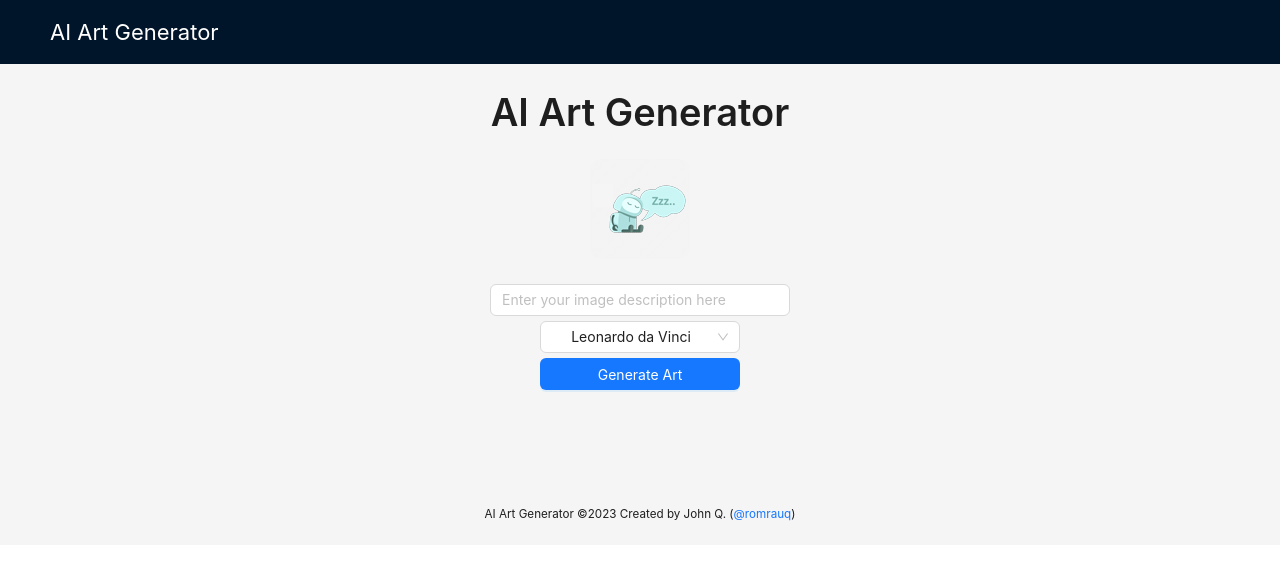
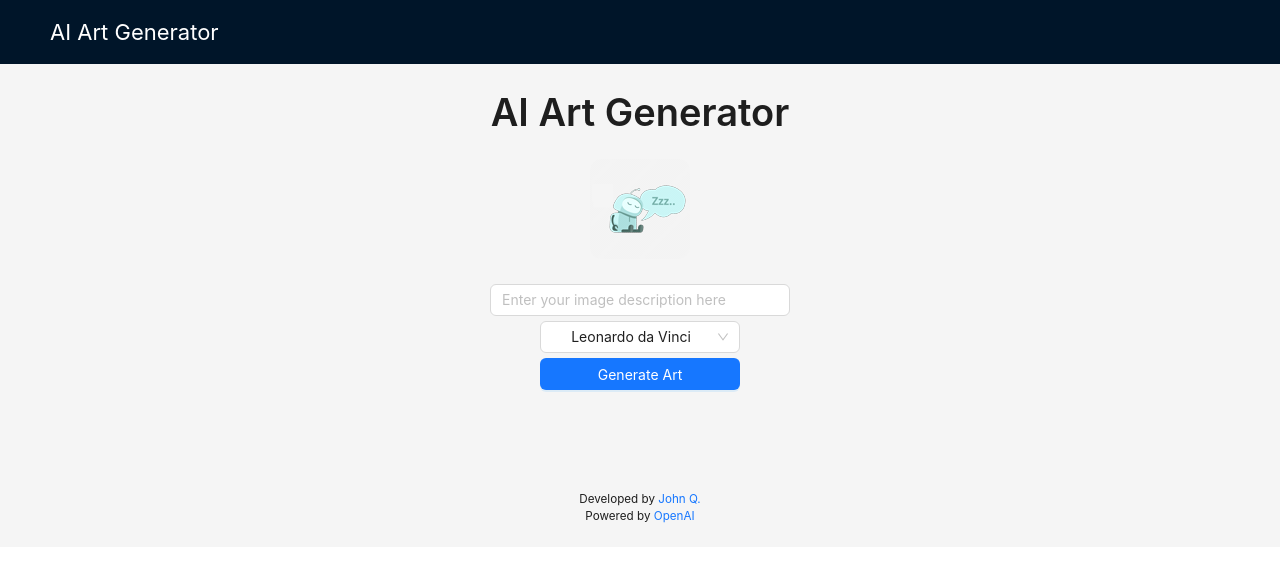
Before and after one commit to romrauq/AI-Art-Generator, a React (Create React App) app: page / in a window 1280 px wide. Shown: the top 562 px of the page. Built offline with nearby package versions, Linux system fonts and the light colour scheme.

Commit message:
Addded footer content, reduced margin-bottom.

```diff
--- a/src/App.js
+++ b/src/App.js
@@ -24,7 +24,7 @@ const App = () => {
 			<Content
 				style={{
 					padding: "5px",
-					margin: "0 auto 85px",
+					margin: "0 auto 70px",
 					width: "fit-content",
 					height: "fit-content",
 				}}
@@ -71,8 +71,8 @@ const App = () => {
 
 			<Footer style={{ textAlign: "center" }}>
 				<small>
-					AI Art Generator ©2023 Created by John Q. (
-					<a href="https://twitter.com/romrauq">@romrauq</a>)
+					Developed by <a href="https://twitter.com/romrauq">John Q.</a> <br />
+					Powered by <a href="https://openai.com/">OpenAI</a>
 				</small>
 			</Footer>
 		</Layout>
```
